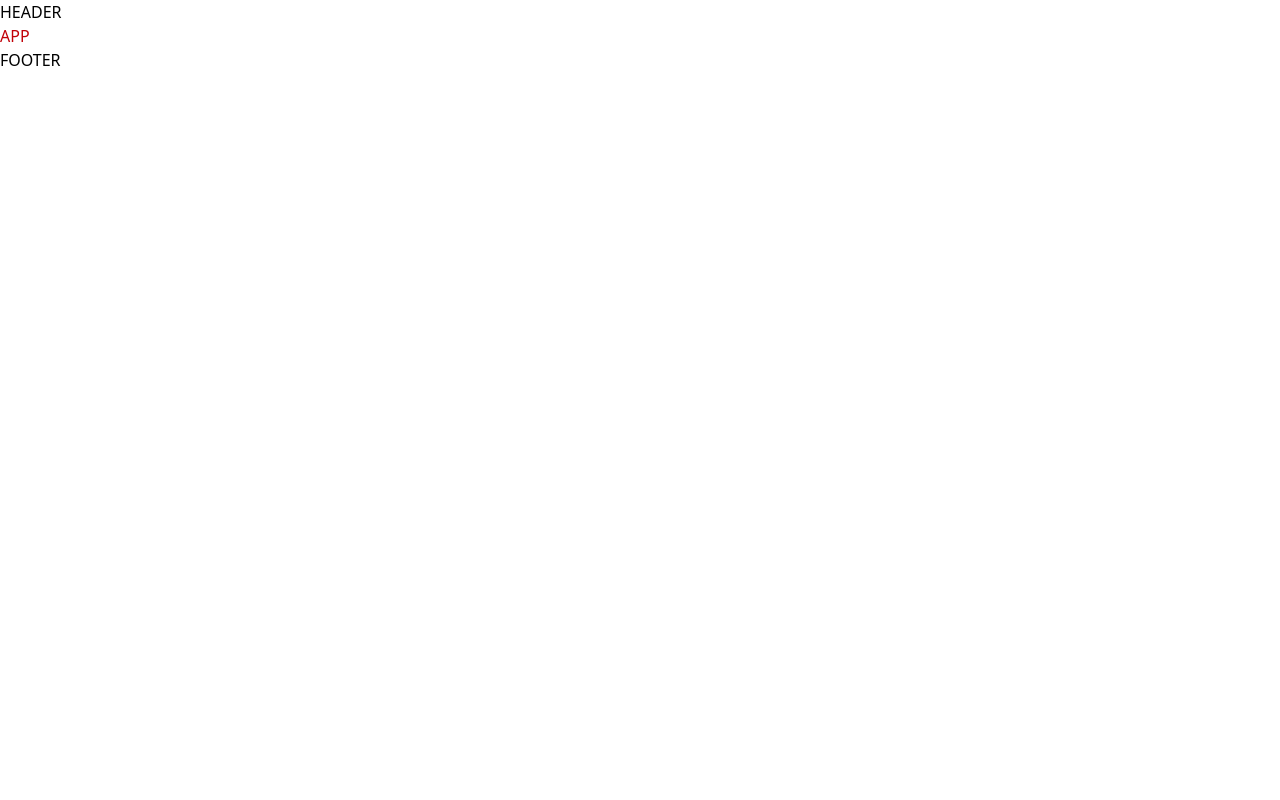
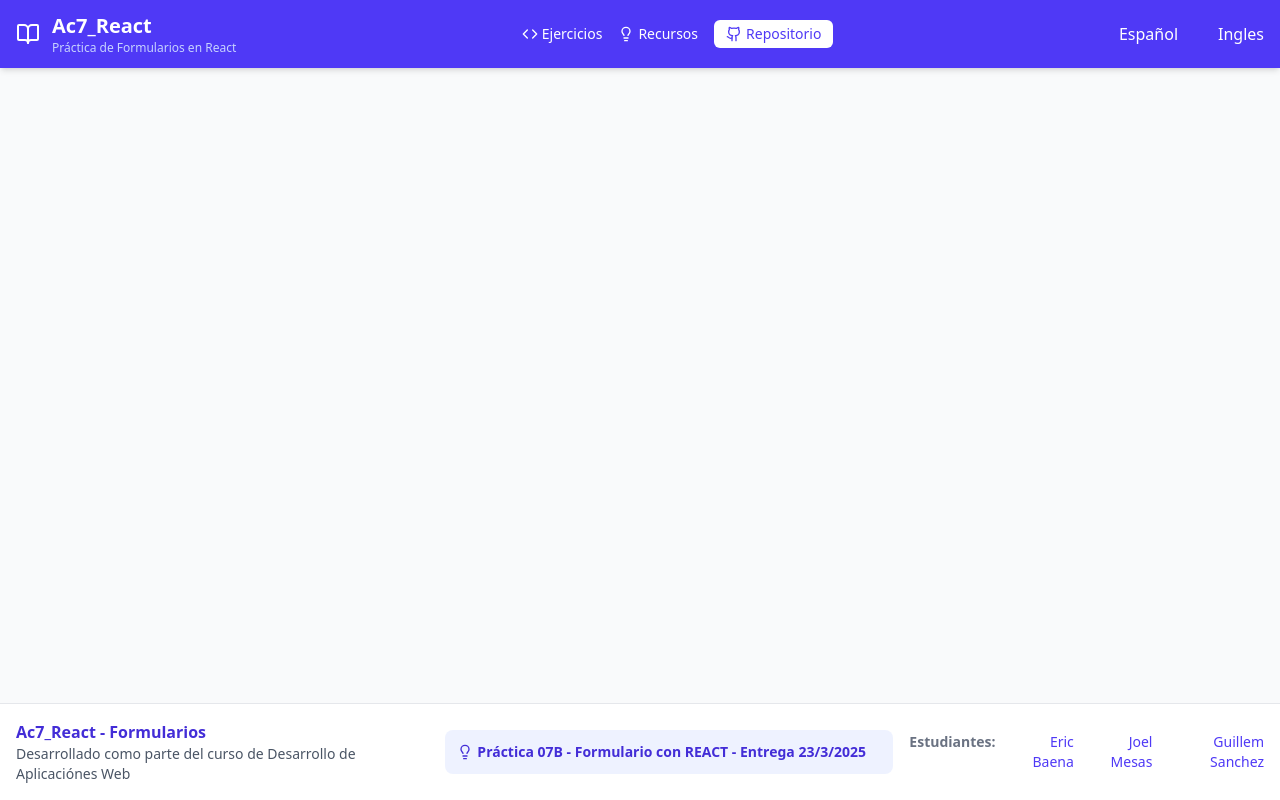
Before and after one commit to EricB-59/Ac7-React_JoErGu, a React (Vite) app: page / in a window 1280 px wide. Built offline with nearby package versions, Linux system fonts and the light colour scheme.

Commit message:
Implement the layout and create all the components, data upload

```diff
--- a/package.json
+++ b/package.json
@@ -11,6 +11,7 @@
   },
   "dependencies": {
     "@tailwindcss/vite": "^4.0.13",
+    "lucide-react": "^0.479.0",
     "react": "^19.0.0",
     "react-dom": "^19.0.0",
     "tailwindcss": "^4.0.13"
--- /dev/null
+++ b/public/data/form_data.json
@@ -0,0 +1,183 @@
+[
+  {
+    "titulo": "Cuestionario de Datos del Usuario",
+    "preguntas": [
+      {
+        "id": "nombre",
+        "tipo": "text",
+        "pregunta": "¿Cuál es tu nombre?",
+        "respuesta": "",
+        "restricciones": {
+          "min": 3,
+          "max": 50
+        }
+      },
+      {
+        "id": "fecha_nacimiento",
+        "tipo": "text",
+        "pregunta": "¿Cuál es tu fecha de nacimiento?",
+        "respuesta": "",
+        "restricciones": {
+          "min": 1,
+          "max": 10
+        },
+        "validacion": {
+          "min_edad": 17
+        }
+      },
+      {
+        "id": "email",
+        "tipo": "text",
+        "pregunta": "¿Cuál es tu correo electrónico?",
+        "respuesta": "",
+        "restricciones": {
+          "min": 5,
+          "max": 100
+        },
+        "validacion": {
+          "formato": "email",
+          "dominio": "stucom.com"
+        }
+      },
+      {
+        "id": "sexo",
+        "tipo": "select",
+        "pregunta": "¿Cuál es tu sexo?",
+        "respuesta": "",
+        "opciones": ["Masculino", "Femenino", "Otro"]
+      },
+      {
+        "id": "preferencias",
+        "tipo": "check",
+        "pregunta": "¿Qué prefieres hacer en tu tiempo libre?",
+        "respuesta": "",
+        "opciones": ["Leer", "Deportes", "Viajar", "Cine"]
+      }
+    ]
+  },
+  {
+    "titulo": "Cuestionario de Evaluación Académica",
+    "preguntas": [
+      {
+        "id": "comentarios",
+        "tipo": "textarea",
+        "pregunta": "¿Qué mejorarías en el curso?",
+        "respuesta": "El contenido del curso está bien, pero sería útil más ejemplos prácticos.",
+        "restricciones": {
+          "min": 15,
+          "max": 250
+        }
+      },
+      {
+        "id": "satisfaccion",
+        "tipo": "select",
+        "pregunta": "¿Qué tan satisfecho estás con el contenido del curso?",
+        "respuesta": "4",
+        "opciones": ["1", "2", "3", "4", "5"]
+      },
+      {
+        "id": "asistencia",
+        "tipo": "check",
+        "pregunta": "¿Asististe a todas las clases?",
+        "respuesta": "no",
+        "opciones": ["sí", "no"]
+      },
+      {
+        "id": "horarios",
+        "tipo": "check",
+        "pregunta": "¿Cuáles horarios prefieres para las clases? (Selecciona hasta 2 opciones)",
+        "respuesta": [],
+        "opciones": [
+          "Lunes 9:00 AM - 11:00 AM",
+          "Martes 3:00 PM - 5:00 PM",
+          "Miércoles 10:00 AM - 12:00 PM",
+          "Jueves 1:00 PM - 3:00 PM",
+          "Viernes 4:00 PM - 6:00 PM"
+        ],
+        "validacion": {
+          "max_seleccionados": 2
+        }
+      }
+    ]
+  },
+  {
+    "titulo": "Encuesta de Preferencias en Tecnología",
+    "preguntas": [
+      {
+        "id": "comentarios",
+        "tipo": "textarea",
+        "pregunta": "¿Qué tecnología te gustaría aprender en el futuro?",
+        "respuesta": "Me gustaría aprender sobre inteligencia artificial y machine learning.",
+        "restricciones": {
+          "min": 20,
+          "max": 200
+        }
+      },
+      {
+        "id": "sistema_operativo",
+        "tipo": "select",
+        "pregunta": "¿Qué sistema operativo prefieres usar?",
+        "respuesta": "Linux",
+        "opciones": ["Windows", "Linux", "MacOS"]
+      },
+      {
+        "id": "productos",
+        "tipo": "check",
+        "pregunta": "¿Qué dispositivos usas regularmente? (Selecciona hasta 2 opciones)",
+        "respuesta": ["smartphone"],
+        "opciones": ["smartphone", "laptop", "tablet", "smartwatch"],
+        "validacion": {
+          "max_seleccionados": 2
+        }
+      },
+      {
+        "id": "tiempo",
+        "tipo": "select",
+        "pregunta": "¿Cuántas horas a la semana dedicas a aprender sobre tecnología?",
+        "respuesta": "5",
+        "opciones": ["1", "2", "3", "4", "5", "6", "7", "8", "9", "10"]
+      }
+    ]
+  },
+  {
+    "titulo": "Encuesta de Preferencias de Cine",
+    "preguntas": [
+      {
+        "id": "comentarios",
+        "tipo": "textarea",
+        "pregunta": "¿Qué género de películas prefieres?",
+        "respuesta": "Acción, ciencia ficción y comedia.",
+        "restricciones": {
+          "min": 10,
+          "max": 150
+        }
+      },
+      {
+        "id": "favorito",
+        "tipo": "select",
+        "pregunta": "¿Cuál es tu película favorita?",
+        "respuesta": "Inception",
+        "opciones": ["Inception", "The Matrix", "Avengers", "Titanic"]
+      },
+      {
+        "id": "vista",
+        "tipo": "check",
+        "pregunta": "¿Has visto alguna de las siguientes películas?",
+        "respuesta": "sí",
+        "opciones": ["Inception", "The Matrix", "Avengers", "Titanic"]
+      },
+      {
+        "id": "frecuencia",
+        "tipo": "select",
+        "pregunta": "¿Con qué frecuencia ves películas?",
+        "respuesta": "4",
+        "opciones": [
+          {
+            "grupo": "Opción 1-5 veces al mes",
+            "valores": ["1", "2", "3", "4", "5"]
+          }
+        ]
+      }
+    ]
+  }
+]
--- a/src/App.tsx
+++ b/src/App.tsx
@@ -1,7 +1,9 @@
+import Form from "./Form";
+
 function App() {
   return (
     <>
-      <h1 className="text-red-700">APP</h1>
+      <Form></Form>
     </>
   );
 }
--- /dev/null
+++ b/src/ErrorMessage.tsx
@@ -0,0 +1,7 @@
+export default function ErrorMessage() {
+  return (
+    <>
+      <h1></h1>
+    </>
+  );
+}
--- /dev/null
+++ b/src/Form.tsx
@@ -0,0 +1,36 @@
+import { useEffect, useState } from "react";
+
+interface Ask {
+  id: string;
+  tipo: "text" | "number" | "select";
+  pregunta: string;
+  opciones?: string[];
+  respuesta: string;
+}
+interface Form {
+  titulo: string;
+  preguntas: Ask[];
+}
+
+export default function Form() {
+  const [form, setForm] = useState<Form | null>(null);
+
+  useEffect(() => {
+    const fetchForm = async () => {
+      try {
+        const response = await fetch("/data/form_data.json");
+        const data = await response.json();
+        setForm(data);
+        console.log(data);
+      } catch (error) {
+        console.error("Error al cargar el cuestionario:", error);
+      }
+    };
+    fetchForm();
+  }, []);
+  return (
+    <>
+      <h1></h1>
+    </>
+  );
+}
--- a/src/Layout.tsx
+++ b/src/Layout.tsx
@@ -1,10 +1,102 @@
+import { BookOpen, Code, Lightbulb, Github } from "lucide-react";
+
 function Layout({ children }: any) {
   return (
-    <>
-      <header>HEADER</header>
-      {children}
-      <footer>FOOTER</footer>
-    </>
+    <div className="flex flex-col min-h-screen bg-gray-50">
+      {/* Header para actividad de clase */}
+      <header className="bg-indigo-600 text-white shadow-md">
+        <div className="container mx-auto px-4 py-3">
+          <div className="flex justify-between items-center">
+            {/* Logo de la actividad */}
+            <div className="flex items-center space-x-3">
+              <BookOpen className="h-6 w-6" />
+              <div>
+                <h1 className="font-bold text-xl">Ac7_React</h1>
+                <p className="text-xs text-indigo-200">
+                  Práctica de Formularios en React
+                </p>
+              </div>
+            </div>
+
+            {/* Navegación simple */}
+            <nav className="flex space-x-4 items-center">
+              <a
+                href="#"
+                className="flex items-center space-x-1 hover:text-indigo-200 transition-colors text-sm"
+              >
+                <Code size={16} />
+                <span>Ejercicios</span>
+              </a>
+              <a
+                href="#"
+                className="flex items-center space-x-1 hover:text-indigo-200 transition-colors text-sm"
+              >
+                <Lightbulb size={16} />
+                <span>Recursos</span>
+              </a>
+              <a
+                href="#"
+                className="flex items-center space-x-1 bg-white text-indigo-600 px-3 py-1 rounded-md text-sm font-medium hover:bg-indigo-100 transition-colors"
+              >
+                <Github size={16} />
+                <span>Repositorio</span>
+              </a>
+            </nav>
+            <nav>
+              <ul className="flex flex-row gap-10">
+                <li>
+                  <button className="cursor-pointer">Español</button>
+                </li>
+                <li>
+                  <button className="cursor-pointer">Ingles</button>
+                </li>
+              </ul>
+            </nav>
+          </div>
+        </div>
+      </header>
+
+      {/* Contenido principal */}
+      <main className="flex-grow">
+        <div className="container mx-auto px-4 py-6">{children}</div>
+      </main>
+
+      {/* Footer para actividad de clase */}
+      <footer className="bg-white border-t border-gray-200">
+        <div className="container mx-auto px-4 py-4">
+          <div className="flex flex-col md:flex-row justify-between items-center gap-4">
+            {/* Información de la actividad */}
+            <div className="text-center md:text-left">
+              <h3 className="font-semibold text-indigo-700">
+                Ac7_React - Formularios
+              </h3>
+              <p className="text-sm text-gray-600">
+                Desarrollado como parte del curso de Desarrollo de Aplicaciónes
+                Web
+              </p>
+            </div>
+
+            {/* Tips de formularios */}
+            <div className="bg-indigo-50 p-3 rounded-lg max-w-md w-full">
+              <h4 className="text-sm font-semibold text-indigo-700 flex items-center align-middle">
+                <Lightbulb size={16} className="mr-1" />
+                Práctica 07B - Formulario con REACT - Entrega 23/3/2025
+              </h4>
+            </div>
+
+            {/* Autor */}
+            <div className="text-center md:text-right text-sm text-gray-500 flex flex-row gap-5">
+              <p className="font-bold">Estudiantes:</p>
+              <ul className="flex flex-row gap-5">
+                <li className="text-indigo-600">Eric Baena</li>
+                <li className="text-indigo-600">Joel Mesas</li>
+                <li className="text-indigo-600">Guillem Sanchez</li>
+              </ul>
+            </div>
+          </div>
+        </div>
+      </footer>
+    </div>
   );
 }
 
--- /dev/null
+++ b/src/Results.tsx
@@ -0,0 +1,7 @@
+export default function Results() {
+  return (
+    <>
+      <h1></h1>
+    </>
+  );
+}
```
Also changed, not shown: 1 other file (tests, documents, lock files or other folders).
